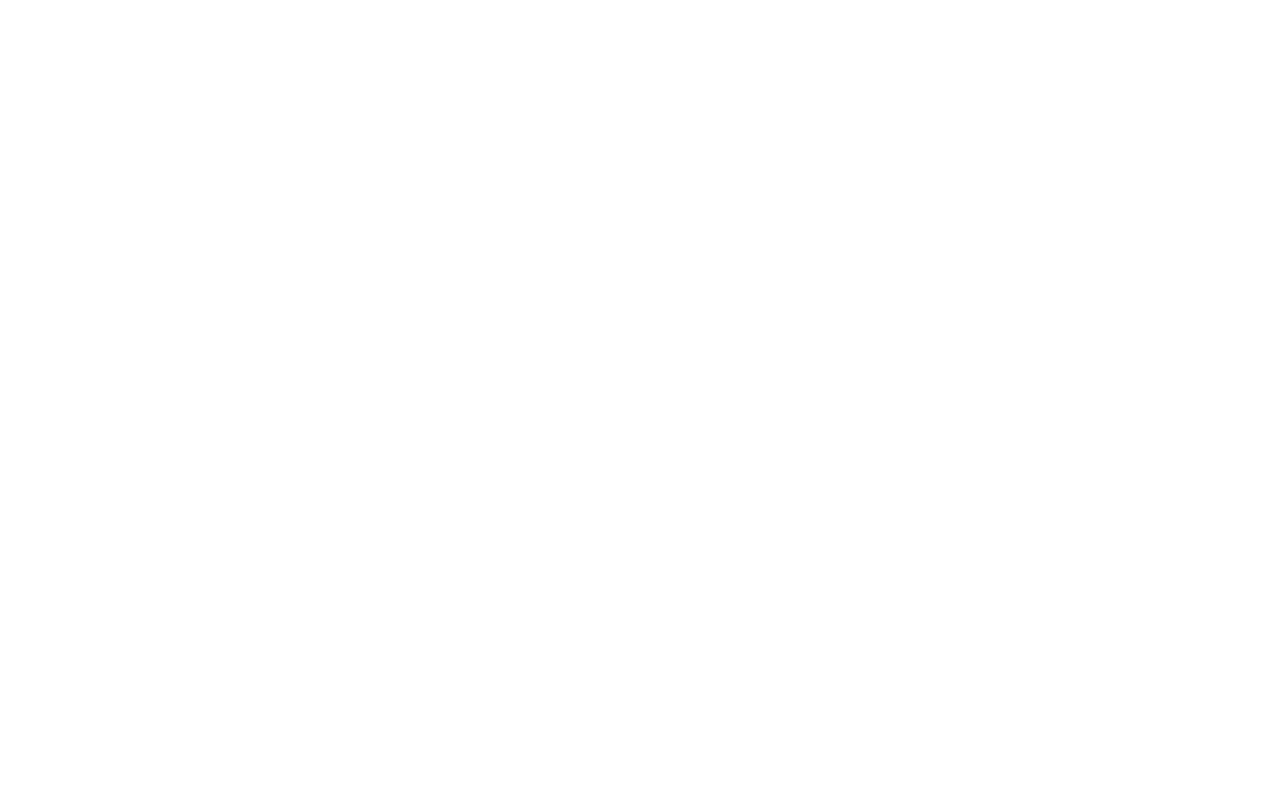
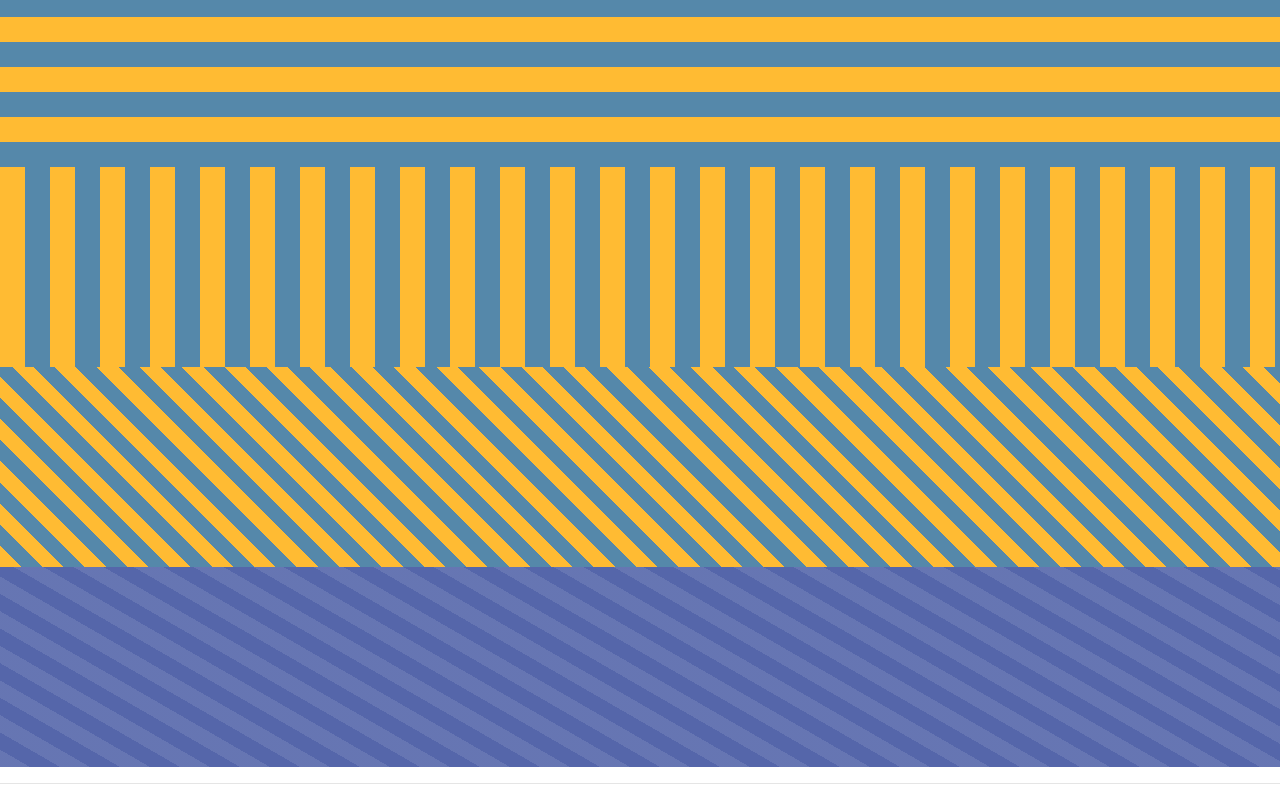
Before and after one commit to HaymakerJones/css-extras, an Angular app: page / in a window 1280 px wide. Shown: the part 1456-2256 px from the top of the page. Before the commit the page ends 1367 px from the top, so only its background shows below. Built offline with nearby package versions, Linux system fonts and the light colour scheme.

Commit message:
striped background finished

```diff
--- a/src/app/app.component.html
+++ b/src/app/app.component.html
@@ -6,3 +6,6 @@
 
 <app-flex-background-position></app-flex-background-position>
 <hr>
+
+<app-striped-background></app-striped-background>
+<hr>
--- a/src/app/app.module.js
+++ b/src/app/app.module.js
@@ -1 +1 @@
-"use strict";var __decorate=this&&this.__decorate||function(e,o,r,t){var n,p=arguments.length,c=p<3?o:null===t?t=Object.getOwnPropertyDescriptor(o,r):t;if("object"==typeof Reflect&&"function"==typeof Reflect.decorate)c=Reflect.decorate(e,o,r,t);else for(var _=e.length-1;0<=_;_--)(n=e[_])&&(c=(p<3?n(c):3<p?n(o,r,c):n(o,r))||c);return 3<p&&c&&Object.defineProperty(o,r,c),c};Object.defineProperty(exports,"__esModule",{value:!0});var platform_browser_1=require("@angular/platform-browser"),core_1=require("@angular/core"),app_component_1=require("./app.component"),translucent_borders_component_1=require("./translucent-borders/translucent-borders.component"),multi_border_component_1=require("./multi-border/multi-border.component"),flex_background_position_component_1=require("./flex-background-position/flex-background-position.component"),AppModule=function(){function e(){}return e=__decorate([core_1.NgModule({declarations:[app_component_1.AppComponent,translucent_borders_component_1.TranslucentBordersComponent,multi_border_component_1.MultiBorderComponent,flex_background_position_component_1.FlexBackgroundPositionComponent],imports:[platform_browser_1.BrowserModule],providers:[],bootstrap:[app_component_1.AppComponent]})],e)}();exports.AppModule=AppModule;
+"use strict";var __decorate=this&&this.__decorate||function(e,o,r,n){var t,p=arguments.length,c=p<3?o:null===n?n=Object.getOwnPropertyDescriptor(o,r):n;if("object"==typeof Reflect&&"function"==typeof Reflect.decorate)c=Reflect.decorate(e,o,r,n);else for(var _=e.length-1;0<=_;_--)(t=e[_])&&(c=(p<3?t(c):3<p?t(o,r,c):t(o,r))||c);return 3<p&&c&&Object.defineProperty(o,r,c),c};Object.defineProperty(exports,"__esModule",{value:!0});var platform_browser_1=require("@angular/platform-browser"),core_1=require("@angular/core"),app_component_1=require("./app.component"),translucent_borders_component_1=require("./translucent-borders/translucent-borders.component"),multi_border_component_1=require("./multi-border/multi-border.component"),flex_background_position_component_1=require("./flex-background-position/flex-background-position.component"),striped_background_component_1=require("./striped-background/striped-background.component"),AppModule=function(){function e(){}return e=__decorate([core_1.NgModule({declarations:[app_component_1.AppComponent,translucent_borders_component_1.TranslucentBordersComponent,multi_border_component_1.MultiBorderComponent,flex_background_position_component_1.FlexBackgroundPositionComponent,striped_background_component_1.StripedBackgroundComponent],imports:[platform_browser_1.BrowserModule],providers:[],bootstrap:[app_component_1.AppComponent]})],e)}();exports.AppModule=AppModule;
--- a/src/app/app.module.ts
+++ b/src/app/app.module.ts
@@ -6,6 +6,7 @@ import { AppComponent } from './app.component';
 import { TranslucentBordersComponent } from './translucent-borders/translucent-borders.component';
 import { MultiBorderComponent } from './multi-border/multi-border.component';
 import { FlexBackgroundPositionComponent } from './flex-background-position/flex-background-position.component';
+import { StripedBackgroundComponent } from './striped-background/striped-background.component';
 
 
 @NgModule({
@@ -13,7 +14,8 @@ import { FlexBackgroundPositionComponent } from './flex-background-position/flex
     AppComponent,
     TranslucentBordersComponent,
     MultiBorderComponent,
-    FlexBackgroundPositionComponent
+    FlexBackgroundPositionComponent,
+    StripedBackgroundComponent
   ],
   imports: [
     BrowserModule
--- /dev/null
+++ b/src/app/striped-background/striped-background.component.css
@@ -0,0 +1,33 @@
+.main {
+  display: grid;
+  grid-template-columns: 1fr;
+  grid-auto-rows: minmax(50px, auto); }
+
+.horizontal {
+  height: 200px;
+  background: -webkit-gradient(linear, left top, left bottom, color-stop(50%, #fb3), color-stop(0, #58a));
+  background: -webkit-linear-gradient(#fb3 50%, #58a 0);
+  background: -o-linear-gradient(#fb3 50%, #58a 0);
+  background: linear-gradient(#fb3 50%, #58a 0);
+  background-size: 100% 50px; }
+
+.vertical {
+  height: 200px;
+  background: -webkit-gradient(linear, left top, right top, color-stop(50%, #fb3), color-stop(0, #58a));
+  background: -webkit-linear-gradient(left, #fb3 50%, #58a 0);
+  background: -o-linear-gradient(left, #fb3 50%, #58a 0);
+  background: linear-gradient(to right, #fb3 50%, #58a 0);
+  background-size: 50px 100%; }
+
+.diagonal {
+  height: 200px;
+  background: -webkit-repeating-linear-gradient(45deg, #fb3, #fb3 15px, #58a 0, #58a 30px);
+  background: -o-repeating-linear-gradient(45deg, #fb3, #fb3 15px, #58a 0, #58a 30px);
+  background: repeating-linear-gradient(45deg, #fb3, #fb3 15px, #58a 0, #58a 30px); }
+
+.subtle {
+  height: 200px;
+  background: #56a;
+  background-image: -webkit-repeating-linear-gradient(60deg, rgba(255, 255, 255, 0.1), rgba(255, 255, 255, 0.1) 15px, transparent 0, transparent 30px);
+  background-image: -o-repeating-linear-gradient(60deg, rgba(255, 255, 255, 0.1), rgba(255, 255, 255, 0.1) 15px, transparent 0, transparent 30px);
+  background-image: repeating-linear-gradient(30deg, rgba(255, 255, 255, 0.1), rgba(255, 255, 255, 0.1) 15px, transparent 0, transparent 30px); }
--- /dev/null
+++ b/src/app/striped-background/striped-background.component.html
@@ -0,0 +1,7 @@
+<div class="main">
+  <h1>Striped Backgrounds</h1>
+  <div class="horizontal"></div>
+  <div class="vertical"></div>
+  <div class="diagonal"></div>
+  <div class="subtle"></div>
+</div>
--- /dev/null
+++ b/src/app/striped-background/striped-background.component.scss
@@ -0,0 +1,33 @@
+@import '../shared/grids.scss';
+
+.main {
+    @include main-grid;
+}
+
+.horizontal {
+    height: 200px;
+    background: linear-gradient( #fb3 50%, #58a 0);
+    background-size: 100% 50px;
+}
+
+.vertical {
+    height: 200px;
+    background: linear-gradient( to right, #fb3 50%, #58a 0);
+    background-size: 50px 100%;
+}
+
+.diagonal {
+    height: 200px;
+    background: repeating-linear-gradient(45deg, #fb3, #fb3 15px, #58a 0, #58a 30px);
+}
+
+.subtle {
+    height: 200px;
+    background: #56a;
+    background-image: repeating-linear-gradient(
+        30deg,
+        hsla( 0, 0%, 100%, .1 ),
+        hsla( 0, 0%, 100%, .1 ) 15px,
+        transparent 0, transparent 30px
+    );
+}
--- /dev/null
+++ b/src/app/striped-background/striped-background.component.ts
@@ -0,0 +1,15 @@
+import { Component, OnInit } from '@angular/core';
+
+@Component({
+  selector: 'app-striped-background',
+  templateUrl: './striped-background.component.html',
+  styleUrls: ['./striped-background.component.css']
+})
+export class StripedBackgroundComponent implements OnInit {
+
+  constructor() { }
+
+  ngOnInit() {
+  }
+
+}
```
Also changed, not shown: 2 other files (tests, documents, lock files or other folders).
